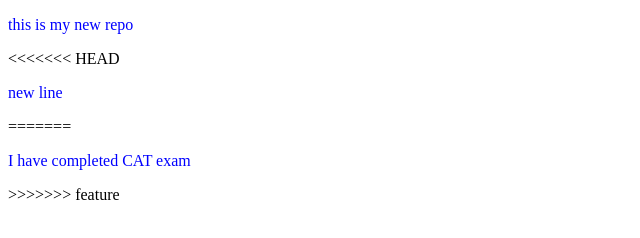
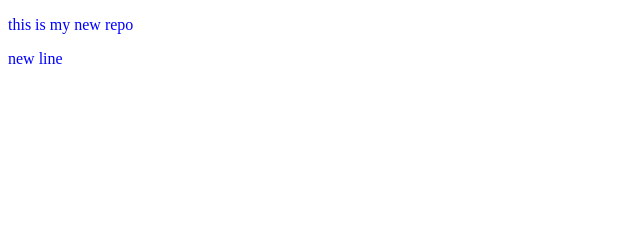
Before and after one commit to Shanthivardhan44/localrepo, a plain HTML site: page index.html in a window 1280 px wide. Shown: the whole page, without its empty margins (0-640 px from the left). Drawn offline with Linux system fonts and the light colour scheme.

Commit message:
after merging

```diff
--- a/index.html
+++ b/index.html
@@ -8,10 +8,6 @@
 </head>
 <body>
     <p>this is my new repo</p>
-<<<<<<< HEAD
     <p>new line</p>
-=======
-    <p>I have completed CAT exam</p>
->>>>>>> feature
 </body>
 </html>
```
